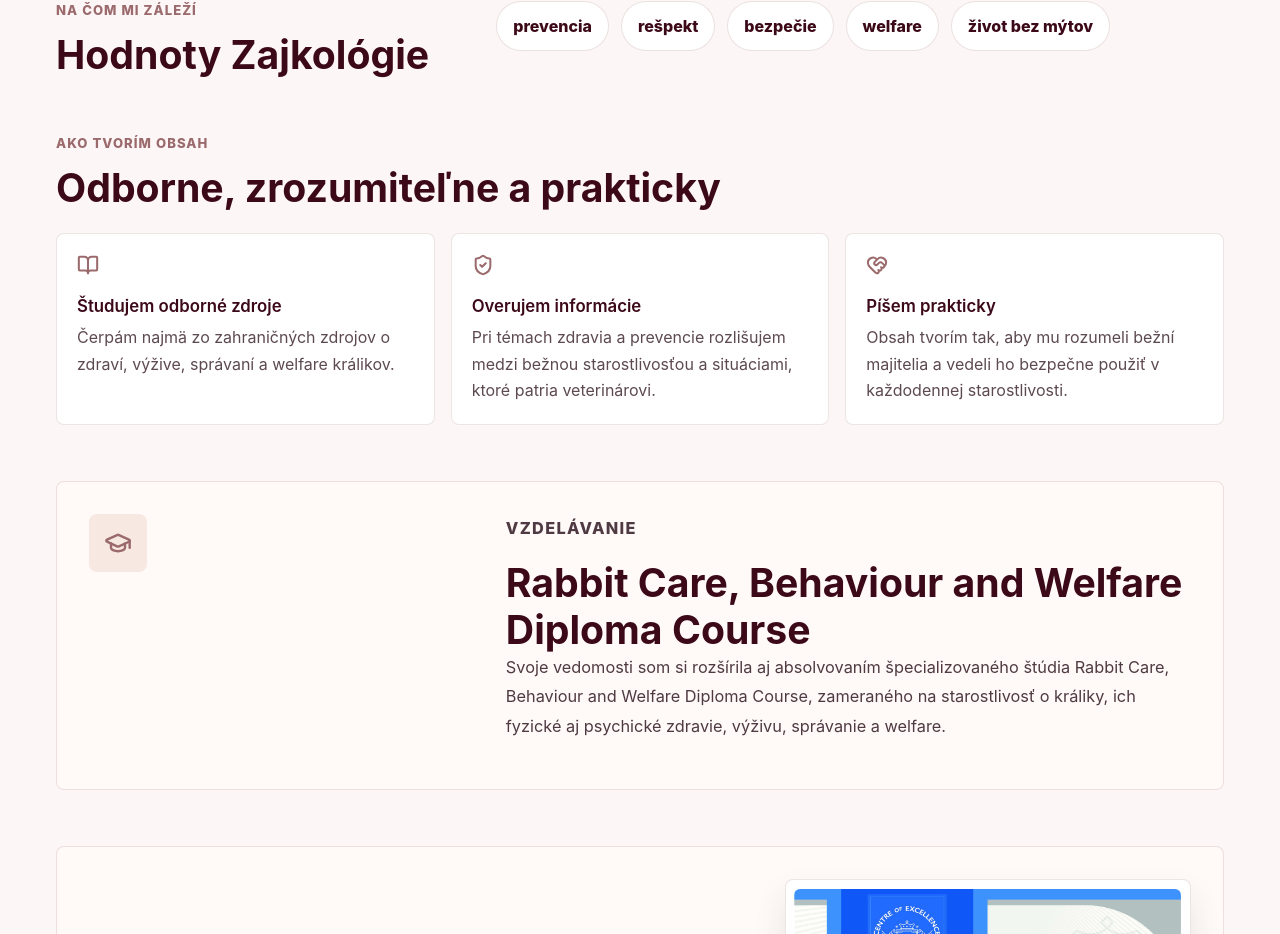
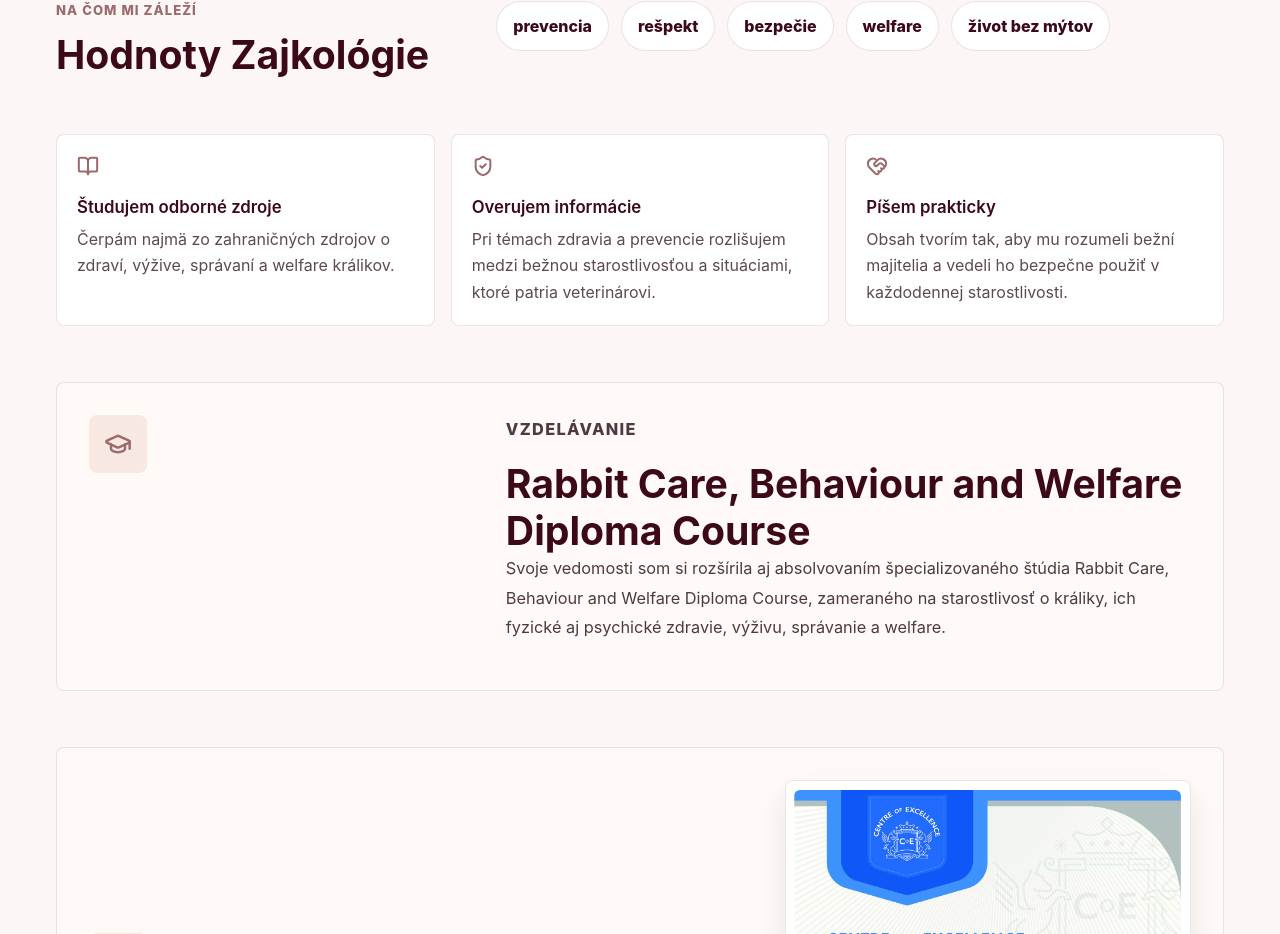
Before and after one commit to mcincura/zajkologia, a React (Vite) app: page /o-nas in a window 1280 px wide. Shown: the part 975-1909 px from the top of the page. Built offline with nearby package versions, Linux system fonts and the light colour scheme; no server answers.

Commit message:
Remove about process heading

```diff
--- a/src/pages/About.jsx
+++ b/src/pages/About.jsx
@@ -62,12 +62,7 @@ const About = () => {
           </div>
         </section>
 
-        <section className="about-process" aria-labelledby="about-process-title">
-          <div className="about-section-heading">
-            <p className="about-eyebrow">Ako tvorím obsah</p>
-            <h2 id="about-process-title">Odborne, zrozumiteľne a prakticky</h2>
-          </div>
-
+        <section className="about-process" aria-label="Ako tvorím obsah">
           <div className="about-process__grid">
             {aboutContent.process.map((item, index) => {
               const icons = [BookOpen, ShieldCheck, HeartHandshake];
--- a/src/styles/about.css
+++ b/src/styles/about.css
@@ -108,7 +108,6 @@
 }
 
 .about-values h2,
-.about-process h2,
 .about-credential h2 {
   font-size: clamp(1.65rem, 4vw, 2.45rem);
   margin: 0;
@@ -142,11 +141,6 @@
   color: var(--color-accent);
   font-weight: 800;
   padding: 0.75rem 1rem;
-}
-
-.about-section-heading {
-  margin-bottom: 1.35rem;
-  max-width: 760px;
 }
 
 .about-process__grid {
```
